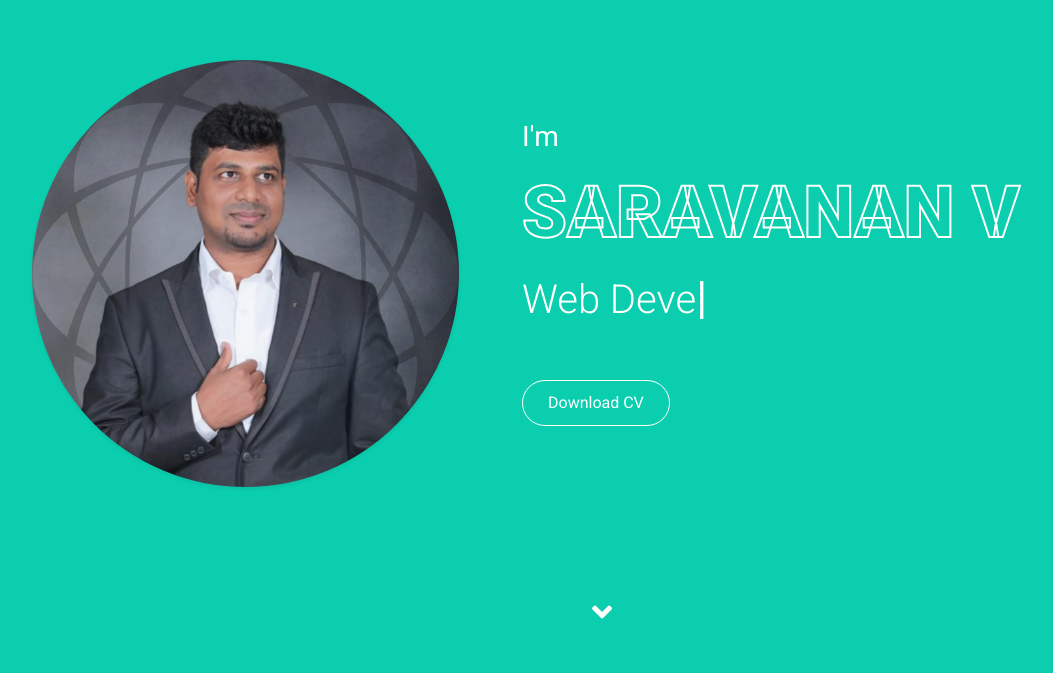
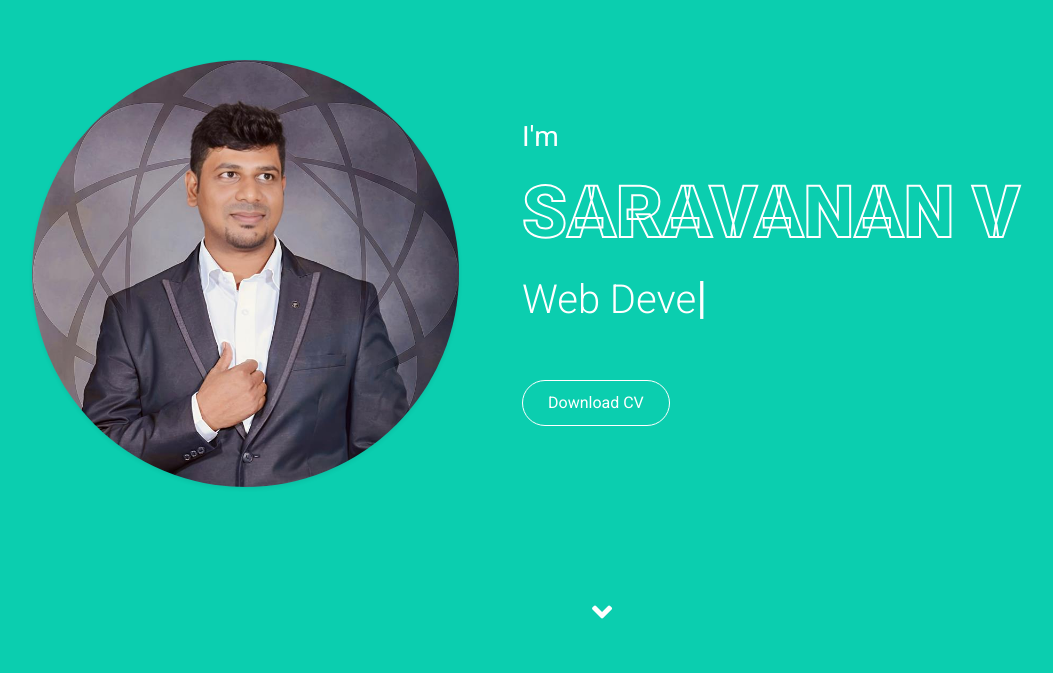
Before and after one commit to Me-saranv/saranv, a plain HTML site: page index.html in a window 1280 px wide. Shown: the part 127-800 px from the top of the page, without its empty margins (38-1091 px from the left). Drawn offline with nearby package versions, Linux system fonts and the light colour scheme.

Commit message:
Update index.html

```diff
--- a/index.html
+++ b/index.html
@@ -77,7 +77,7 @@
         <div class="container">
             <div class="row align-items-center">
                 <div class="col-lg-5 px-5 pl-lg-0 pb-5 pb-lg-0">
-                    <img class="img-fluid w-100 rounded-circle shadow-sm" src="img/profile.jpeg" alt="">
+                    <img class="img-fluid w-100 rounded-circle shadow-sm" src="img/prof.jpg" alt="">
                 </div>
                 <div class="col-lg-7 text-center text-lg-left">
                     <h3 class="text-white font-weight-normal mb-3">I'm</h3>
```
